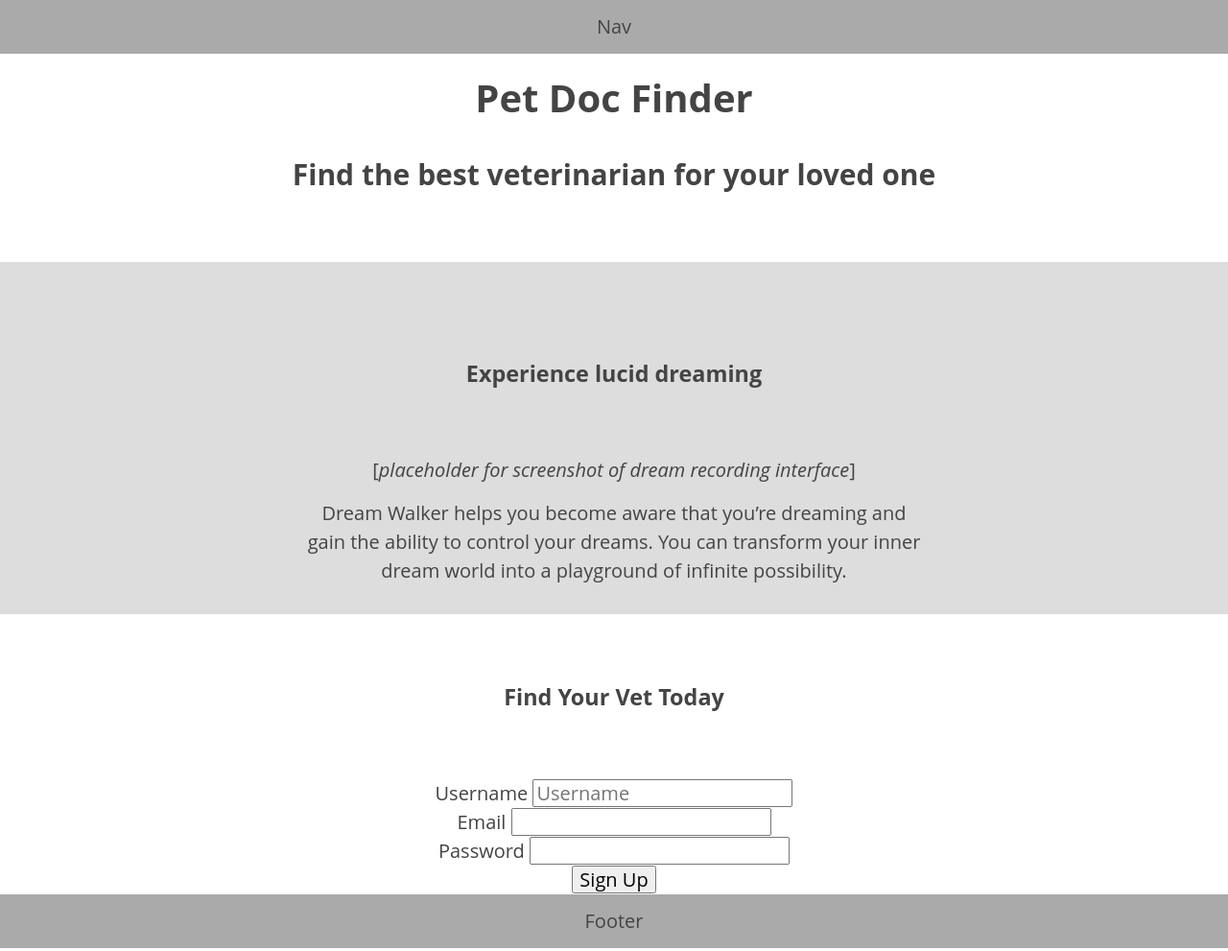
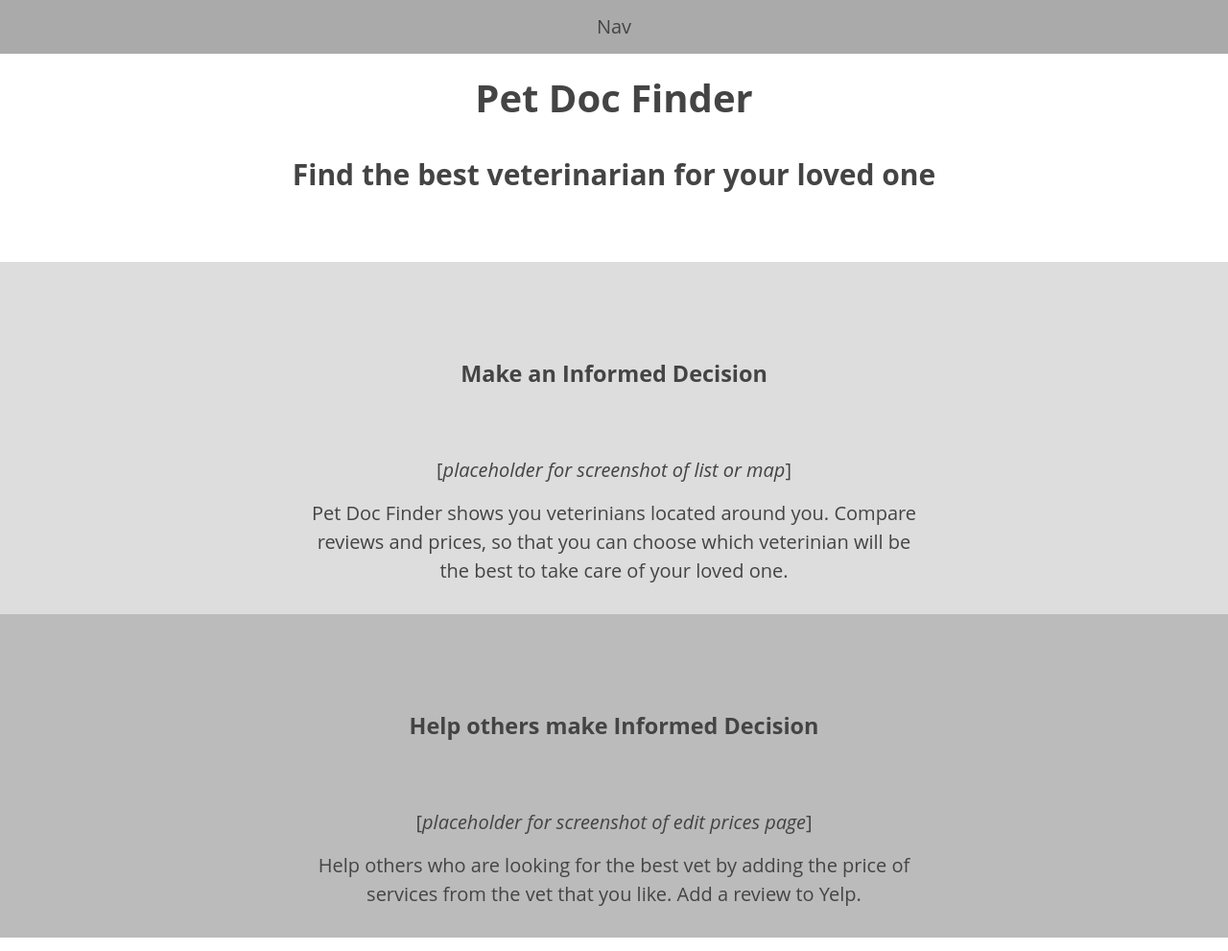
Before and after one commit to daxapps/FinalProjectWireframe, a plain HTML site: page index.html in a window 1280 px wide. Shown: the top 991 px of the page at 96% size. Drawn offline with nearby package versions, Linux system fonts and the light colour scheme.

Commit message:
Complete

```diff
--- a/index.html
+++ b/index.html
@@ -2,7 +2,7 @@
 <html lang="en">
 
   <head>
-      <title>HTML wireframe</title>
+      <title>HTML wireframe Landing Page</title>
       <meta name="viewport" content="width=device-width, initial-scale=1">
       <link rel="stylesheet" type="text/css" href="//cdnjs.cloudflare.com/ajax/libs/normalize/6.0.0/normalize.css">
       <link rel="stylesheet" type="text/css" href="main.css">
@@ -17,12 +17,18 @@
       </header>
       <section>
         <header>
-            <h3>Experience lucid dreaming</h3>
+            <h3>Make an Informed Decision</h3>
         </header>
-        <p>[<em>placeholder for screenshot of dream recording interface</em>]</p>
-        <p>Dream Walker helps you become aware that you’re dreaming and gain the ability to control your dreams. You can transform your inner dream world into a playground of infinite possibility.</p>
+        <p>[<em>placeholder for screenshot of list or map</em>]</p>
+        <p>Pet Doc Finder shows you veterinians located around you.  Compare reviews and prices, so that you can choose which veterinian will be the best to take care of your loved one.</p>
       </section>
-
+      <section>
+        <header>
+            <h3>Help others make Informed Decision</h3>
+        </header>
+        <p>[<em>placeholder for screenshot of edit prices page</em>]</p>
+        <p>Help others who are looking for the best vet by adding the price of services from the vet that you like.  Add a review to Yelp.</p>
+      </section>
         <header>
             <h3>Find Your Vet Today</h3>
         </header>
```
